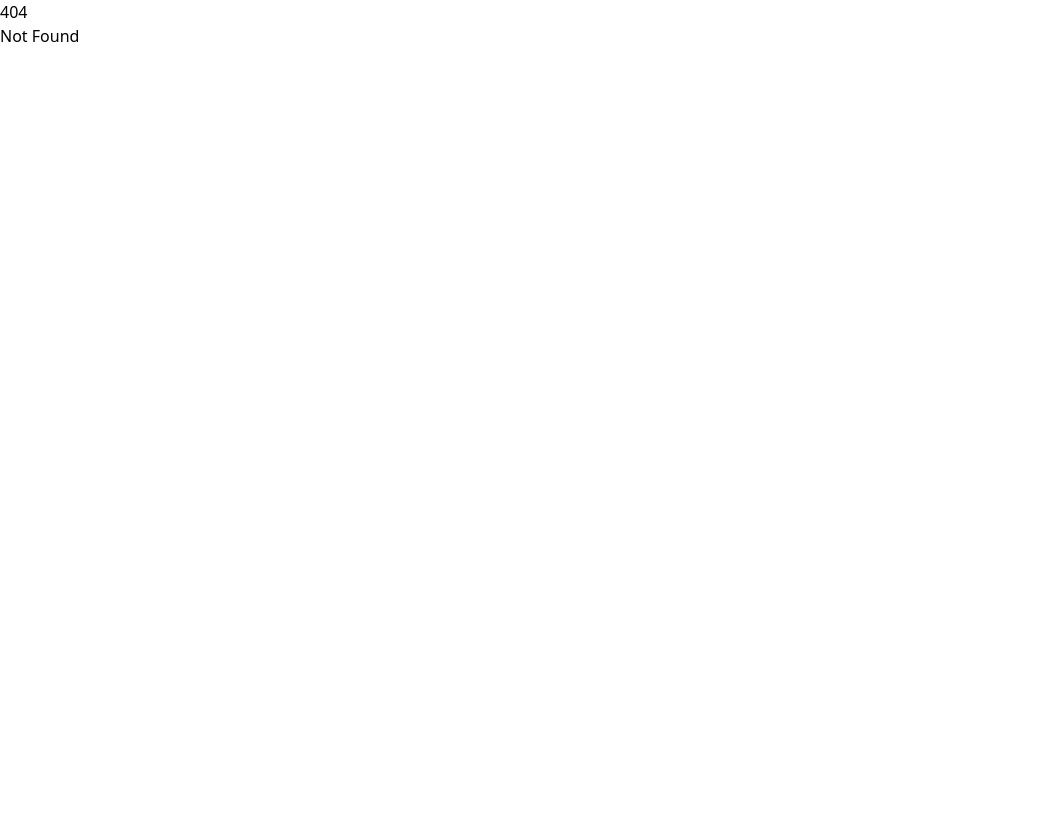
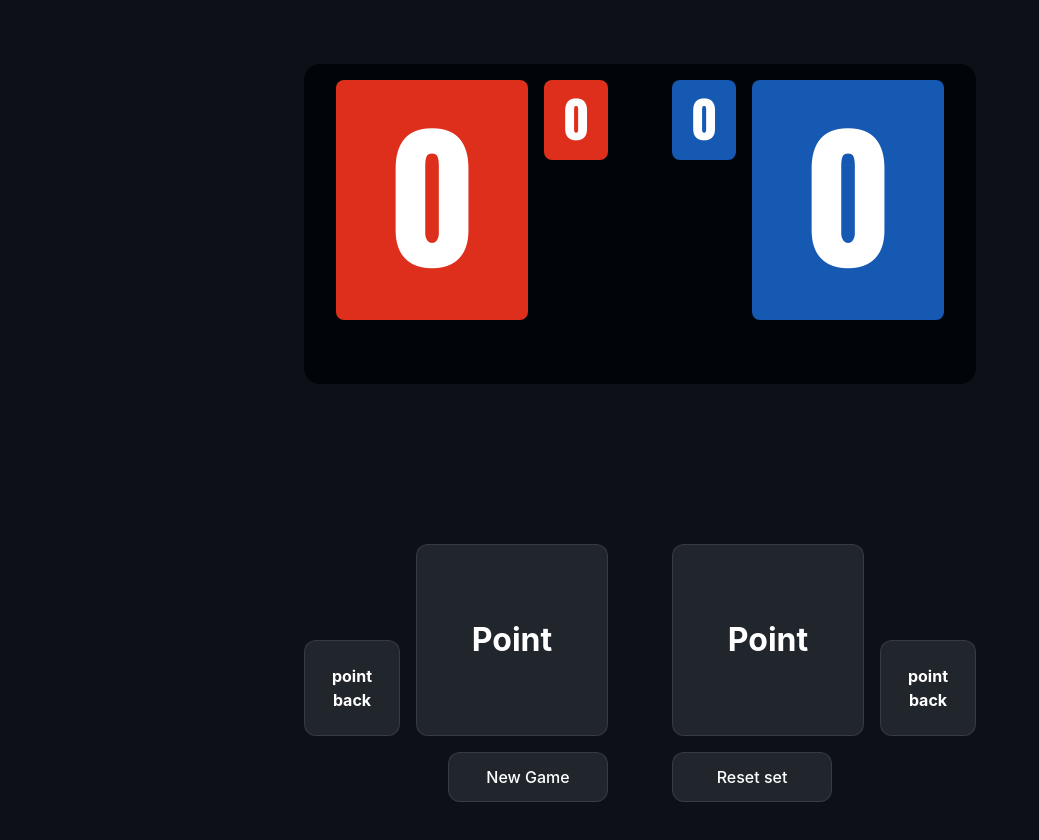
Before and after one commit to hessamkhoobkar/pilot-projects-svelte, a SvelteKit app: page /counter in a window 1280 px wide. Before the commit this address had no page. Shown: the top 840 px of the page, without its empty margins (0-1039 px from the left). Before the commit the page ends 800 px from the top, so only its background shows below. Built offline with nearby package versions, Linux system fonts and the light colour scheme.

Commit message:
add counter application

```diff
--- /dev/null
+++ b/src/components/counter/Button.svelte
@@ -0,0 +1,51 @@
+<script lang="ts">
+	import { createEventDispatcher } from 'svelte';
+
+	let klass: string | null = null;
+	export { klass as class };
+	export let label: String;
+	export let type: 'square' | 'square-sm' | '' = '';
+
+	let dispatch = createEventDispatcher();
+
+	function click() {
+		dispatch('click');
+	}
+</script>
+
+<button class="{type} {klass}" on:click={click}>
+	{label}
+</button>
+
+<style lang="scss">
+	button {
+		display: flex;
+		justify-content: center;
+		align-items: center;
+		color: white;
+		padding: 0.75rem 2rem;
+		border-radius: 0.75rem;
+		background: rgb(33, 38, 45);
+		border: 1px solid rgba(240, 246, 252, 0.1);
+		width: 10rem;
+
+		&:hover {
+			background-color: rgb(39, 45, 52);
+			border: 1px solid rgba(151, 160, 170, 0.482);
+		}
+
+		&.square-sm {
+			font-size: 1rem;
+			font-weight: bold;
+			width: 6rem;
+			height: 6rem;
+		}
+
+		&.square {
+			font-size: 2rem;
+			font-weight: bold;
+			width: 12rem;
+			height: 12rem;
+		}
+	}
+</style>
--- /dev/null
+++ b/src/components/counter/ControlPanel.svelte
@@ -0,0 +1,51 @@
+<script lang="ts">
+	import Button from '@components/counter/Button.svelte';
+	import { gameStore } from '@stores/counter/theGame';
+</script>
+
+<div class="control-panel">
+	<div>
+		<div>
+			<Button
+				on:click={() => gameStore.updateScore('home', 'sub')}
+				type="square-sm"
+				label="point back"
+			/>
+			<Button on:click={() => gameStore.updateScore('home', 'add')} type="square" label="Point" />
+		</div>
+		<div>
+			<Button on:click={() => gameStore.updateScore('away', 'add')} type="square" label="Point" />
+			<Button
+				on:click={() => gameStore.updateScore('away', 'sub')}
+				type="square-sm"
+				label="point back"
+			/>
+		</div>
+	</div>
+	<div>
+		<Button on:click={() => gameStore.restGame()} label="New Game" />
+		<Button on:click={() => gameStore.restRound()} label="Reset set" />
+	</div>
+</div>
+
+<style lang="scss">
+	.control-panel {
+		display: flex;
+		flex-direction: column;
+		justify-content: center;
+		align-items: center;
+		margin-top: 8rem;
+
+		& div {
+			display: flex;
+			justify-content: center;
+			align-items: flex-end;
+			gap: 1rem;
+			margin-top: 1rem;
+		}
+
+		& > div {
+			gap: 4rem;
+		}
+	}
+</style>
--- /dev/null
+++ b/src/components/counter/ScoreDisplay.svelte
@@ -0,0 +1,43 @@
+<script lang="ts">
+	import { slide } from 'svelte/transition';
+
+	export let score: number = 0;
+	export let size: 'md' | 'xl' = 'md';
+	export let side: 'home' | 'away';
+</script>
+
+<div transition:slide class={side} class:is-xl={size === 'xl'}>
+	<span transition:slide>
+		{score}
+	</span>
+</div>
+
+<style lang="scss">
+	div {
+		font-family: Impact, Haettenschweiler, 'Arial Narrow Bold', sans-serif;
+		color: transparent;
+		background-color: transparent;
+		border-radius: 0.5rem;
+		font-weight: 500;
+		display: flex;
+		justify-content: center;
+		align-items: center;
+		font-size: 3rem;
+		height: 5rem;
+		width: 4rem;
+
+		&.home {
+			color: #fff;
+			background-color: #de2f1c;
+		}
+		&.away {
+			color: #fff;
+			background-color: #1659b2;
+		}
+		&.is-xl {
+			font-size: 10rem;
+			height: 15rem;
+			width: 12rem;
+		}
+	}
+</style>
--- /dev/null
+++ b/src/components/counter/Scoreboard.svelte
@@ -0,0 +1,34 @@
+<script lang="ts">
+	import ScoreDisplay from '@components/counter/ScoreDisplay.svelte';
+	import { gameStore } from '@stores/counter/theGame';
+</script>
+
+<div class="scoreboard">
+	<div>
+		<ScoreDisplay side="home" score={$gameStore.point.home} size="xl" />
+		<ScoreDisplay side="home" score={$gameStore.gameSet.home} />
+	</div>
+	<div>
+		<ScoreDisplay side="away" score={$gameStore.gameSet.away} />
+		<ScoreDisplay side="away" score={$gameStore.point.away} size="xl" />
+	</div>
+</div>
+
+<style lang="scss">
+	.scoreboard {
+		background-color: #010409;
+		display: flex;
+		justify-content: center;
+		align-items: center;
+		gap: 4rem;
+		padding: 1rem 2rem 4rem;
+		border-radius: 1rem;
+
+		& > div {
+			display: flex;
+			justify-content: center;
+			align-items: flex-start;
+			gap: 1rem;
+		}
+	}
+</style>
--- /dev/null
+++ b/src/routes/counter/+page.svelte
@@ -0,0 +1,40 @@
+<script lang="ts">
+	import ControlPanel from '@//components/counter/ControlPanel.svelte';
+	import Scoreboard from '@//components/counter/Scoreboard.svelte';
+</script>
+
+<div class="main-wrapper">
+	<Scoreboard />
+	<ControlPanel />
+</div>
+
+<!--
+	TODO:
+	2. Redesign the UI
+	3. Add animations and finioshing touches
+ -->
+
+<style lang="scss">
+	.main-wrapper {
+		width: 100vw;
+		width: 100dvw;
+		min-height: 100vh;
+		min-height: 100dvh;
+		padding: 4rem;
+
+		color: #fff;
+		background-color: #0d1117;
+
+		display: flex;
+		flex-direction: column;
+		justify-content: center;
+		align-items: center;
+
+		font-size: 16px;
+		font-weight: 500;
+		-webkit-font-smoothing: antialiased;
+		-moz-osx-font-smoothing: grayscale;
+		font-family: 'inter', system-ui, -apple-system, BlinkMacSystemFont, 'Segoe UI', Roboto, Oxygen,
+			Ubuntu, Cantarell, 'Open Sans', 'Helvetica Neue', sans-serif;
+	}
+</style>
--- /dev/null
+++ b/src/stores/counter/theGame.ts
@@ -0,0 +1,103 @@
+import { writable } from 'svelte/store';
+
+interface gameStoreType {
+	point: {
+		home: number;
+		away: number;
+	};
+	gameSet: {
+		home: number;
+		away: number;
+	};
+}
+
+const gameStoreBlueprint: gameStoreType = {
+	point: {
+		home: 0,
+		away: 0
+	},
+	gameSet: {
+		home: 0,
+		away: 0
+	}
+};
+
+function createGameStore() {
+	const { subscribe, set, update } = writable(gameStoreBlueprint);
+
+	function updateScore(side: 'home' | 'away', type: 'add' | 'sub') {
+		update((previous: gameStoreType) => {
+			const updateType = type === 'add' ? 1 : -1;
+			const updatedValue = Math.max(previous.point[side] + updateType, 0);
+			let nextState = {
+				point: {
+					home: 0,
+					away: 0
+				},
+				gameSet: {
+					home: 0,
+					away: 0
+				}
+			};
+
+			const twoUp =
+				side === 'home'
+					? previous.point.home - previous.point.away >= 1
+					: previous.point.away - previous.point.home >= 1;
+
+			if (updatedValue >= 11 && twoUp) {
+				nextState = {
+					point: {
+						home: 0,
+						away: 0
+					},
+					gameSet: {
+						...previous.gameSet,
+						[side]: previous.gameSet[side] + 1
+					}
+				};
+			} else {
+				nextState = {
+					...previous,
+					point: {
+						...previous.point,
+						[side]: updatedValue
+					}
+				};
+			}
+
+			return nextState;
+		});
+	}
+
+	function restRound() {
+		update((previous) => ({
+			...previous,
+			point: {
+				home: 0,
+				away: 0
+			}
+		}));
+	}
+	function restGame() {
+		set({
+			point: {
+				home: 0,
+				away: 0
+			},
+			gameSet: {
+				home: 0,
+				away: 0
+			}
+		});
+	}
+
+	return {
+		subscribe,
+		updateScore,
+		restRound,
+		restGame
+	};
+}
+
+export const gameStore = createGameStore();
--- a/svelte.config.js
+++ b/svelte.config.js
@@ -14,6 +14,7 @@ const config = {
 		adapter: adapter(),
 		alias: {
 			'@/': './src/',
+			'@stores': './src/stores',
 			'@components': './src/components',
 		}
 	}
```
